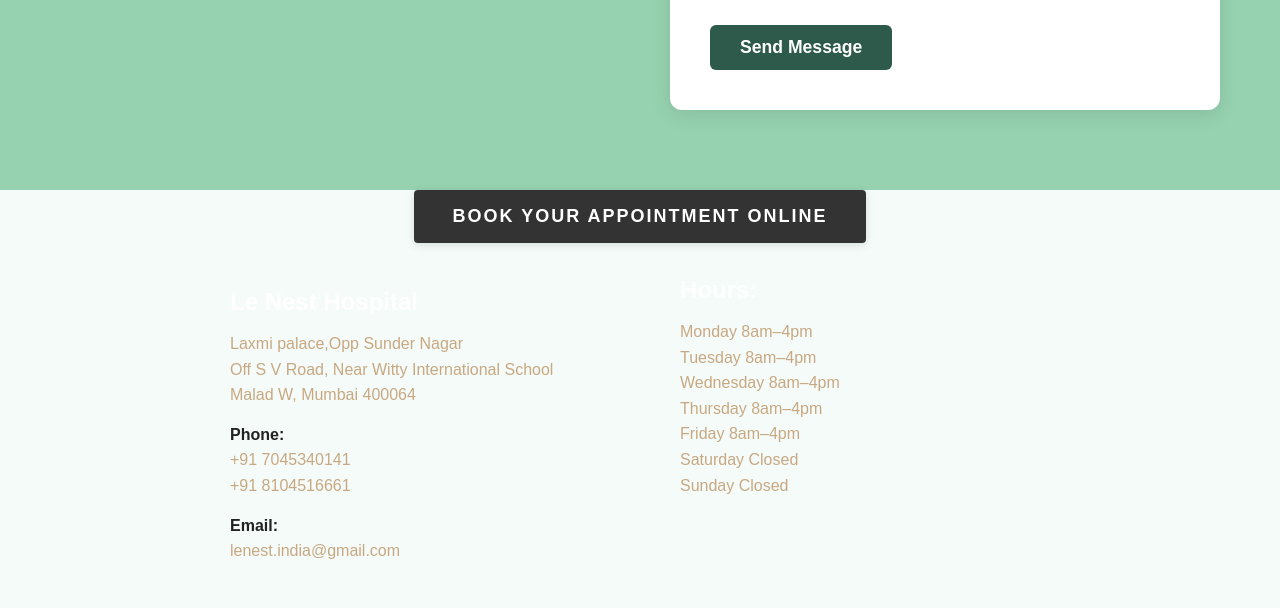
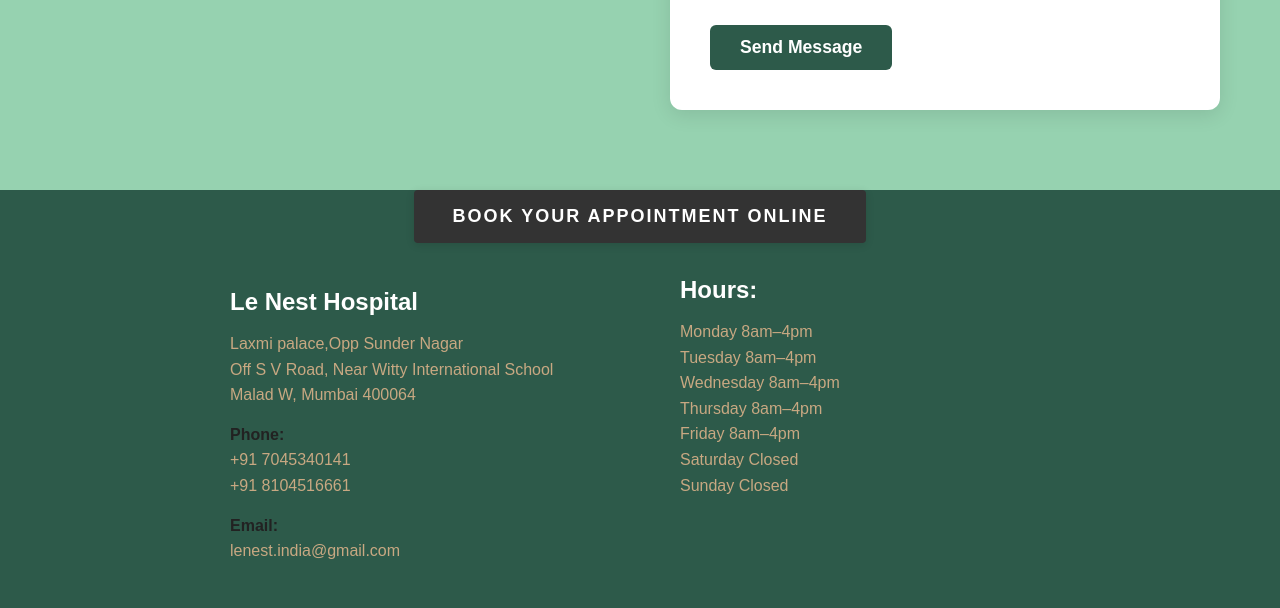
Before and after one commit to goodfella1612/Lenest-Website, a plain HTML site: page web1/index.html in a window 1280 px wide. Shown: the part 4745-5353 px from the top of the page. Drawn offline with Linux system fonts and the light colour scheme; files whose address does not match are found by name.

Commit message:
test undo

```diff
--- a/web1/styles/footer.css
+++ b/web1/styles/footer.css
@@ -1,5 +1,5 @@
 .site-footer {
-    background-color: #f4fbf8;
+    background-color: #2d5a4a;
     background-image: none;
     background-repeat: repeat;
     background-size: auto;
@@ -24,7 +24,7 @@
     letter-spacing: 2px;
     cursor: pointer;
     transition: background 0.2s;
-    box-shadow: 0 2px 8px rgba(0,0,0,0.12);
+    box-shadow: 0 2px 8px rgba(0, 0, 0, 0.12);
 }
 
 .footer-cta:hover {
@@ -35,7 +35,8 @@
     display: flex;
     justify-content: center;
     align-items: flex-start;
-    max-width: 900px; /* or your preferred width */
+    max-width: 900px;
+    /* or your preferred width */
     margin: 0 auto;
     gap: 80px;
     padding: 0 40px;
@@ -43,7 +44,8 @@
 
 .footer-left {
     flex: 1;
-    text-align: left;      /* Left align text */
+    text-align: left;
+    /* Left align text */
     align-items: flex-start;
 }
 
@@ -73,7 +75,8 @@
 
 .footer-right {
     flex: 1;
-    text-align: right;     /* Right align text */
+    text-align: right;
+    /* Right align text */
     align-items: flex-end;
 }
 
@@ -86,7 +89,8 @@
     margin-top: 0;
 }
 
-.footer-left p, .footer-right p {
+.footer-left p,
+.footer-right p {
     margin: 0 0 14px 0;
     color: #c8a882;
     font-size: 16px;
@@ -144,11 +148,14 @@
         gap: 40px;
         padding: 0 16px;
     }
-    .footer-left, .footer-right {
+
+    .footer-left,
+    .footer-right {
         width: 100%;
         text-align: center;
         align-items: center;
     }
+
     .footer-right {
         text-align: center;
     }
```
